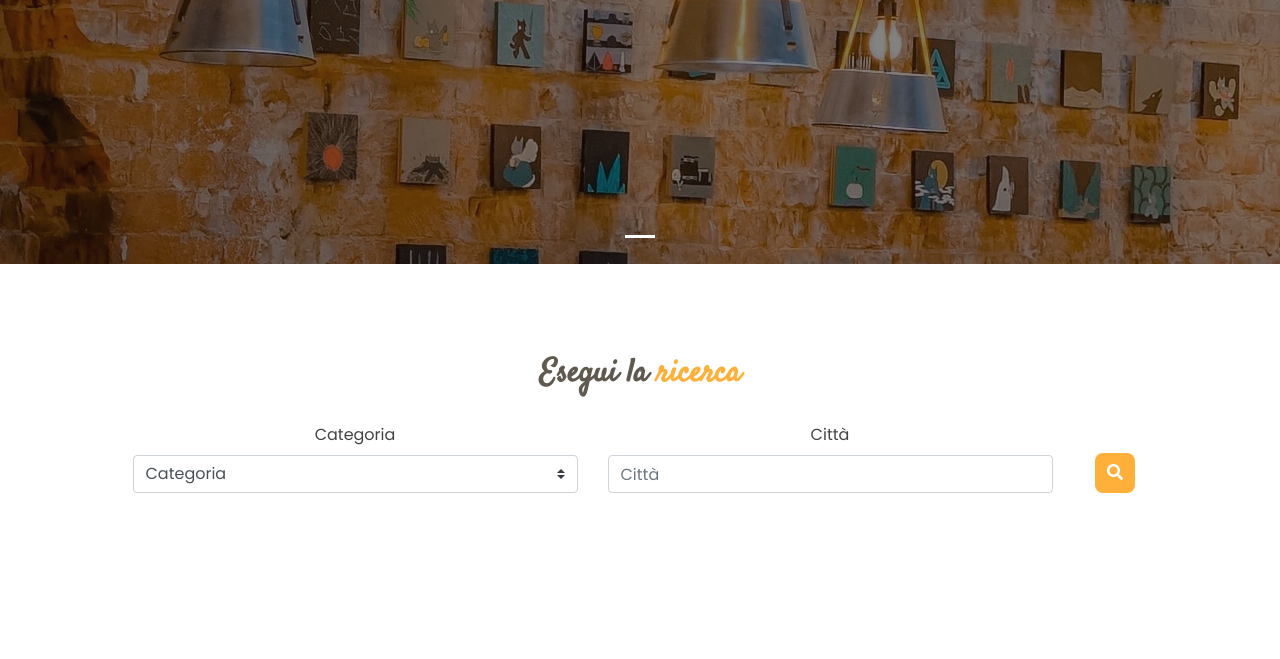
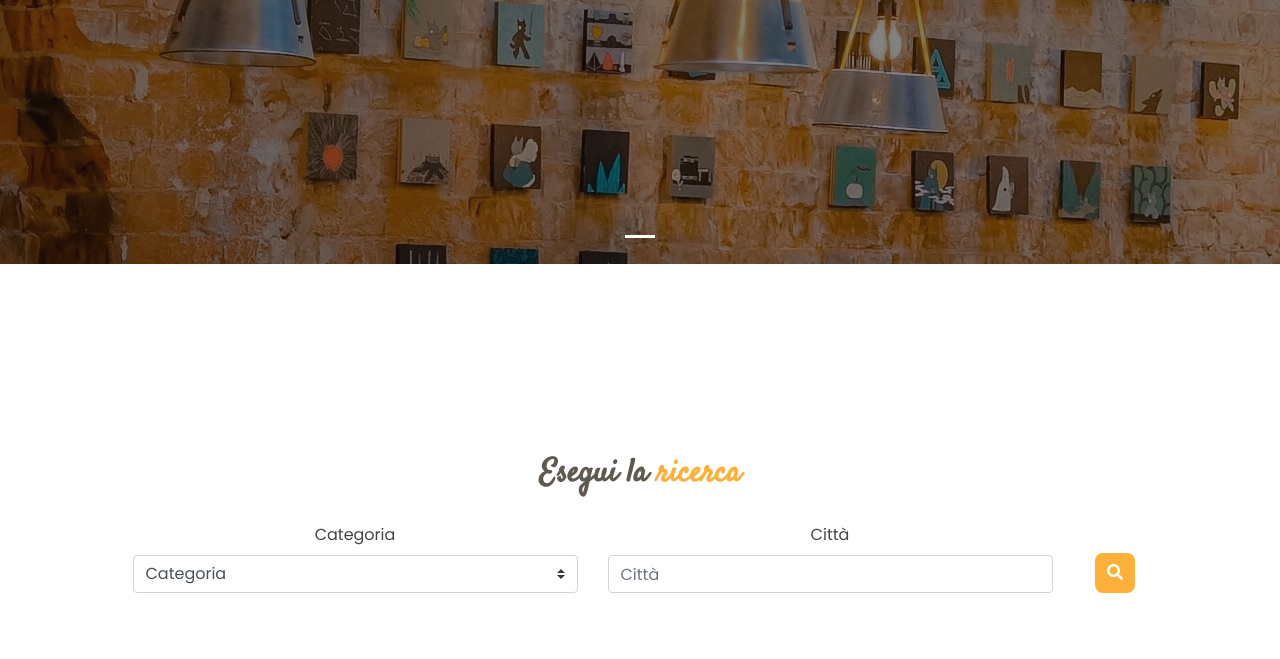
Before and after one commit to Giuseppetm/happy-food, a website: page public/index.html in a window 1280 px wide. Shown: the part 536-1195 px from the top of the page. Drawn offline with Linux system fonts and the light colour scheme; some packages are replaced by stand-ins of ours; grey boxes are pictures that could not be loaded.

Commit message:
Project adjustments
Closes #6
Closes #7

```diff
--- a/public/stylesheets/style.css
+++ b/public/stylesheets/style.css
@@ -78,7 +78,7 @@
 }
 
 .search {
-  padding: 60px 0px 0px 0px;
+  padding: 160px 0px 0px 0px;
 }
 
 .search .search-form {
```
Also changed, not shown: README.md.
